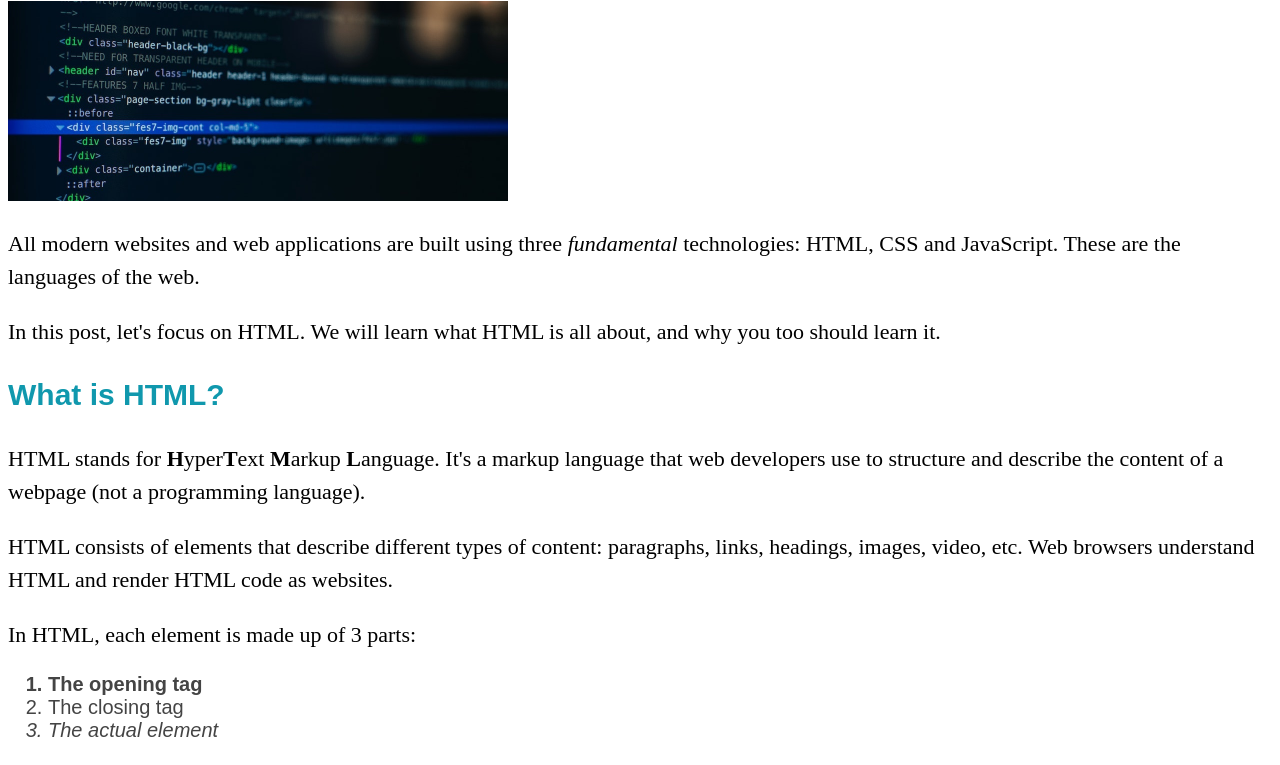
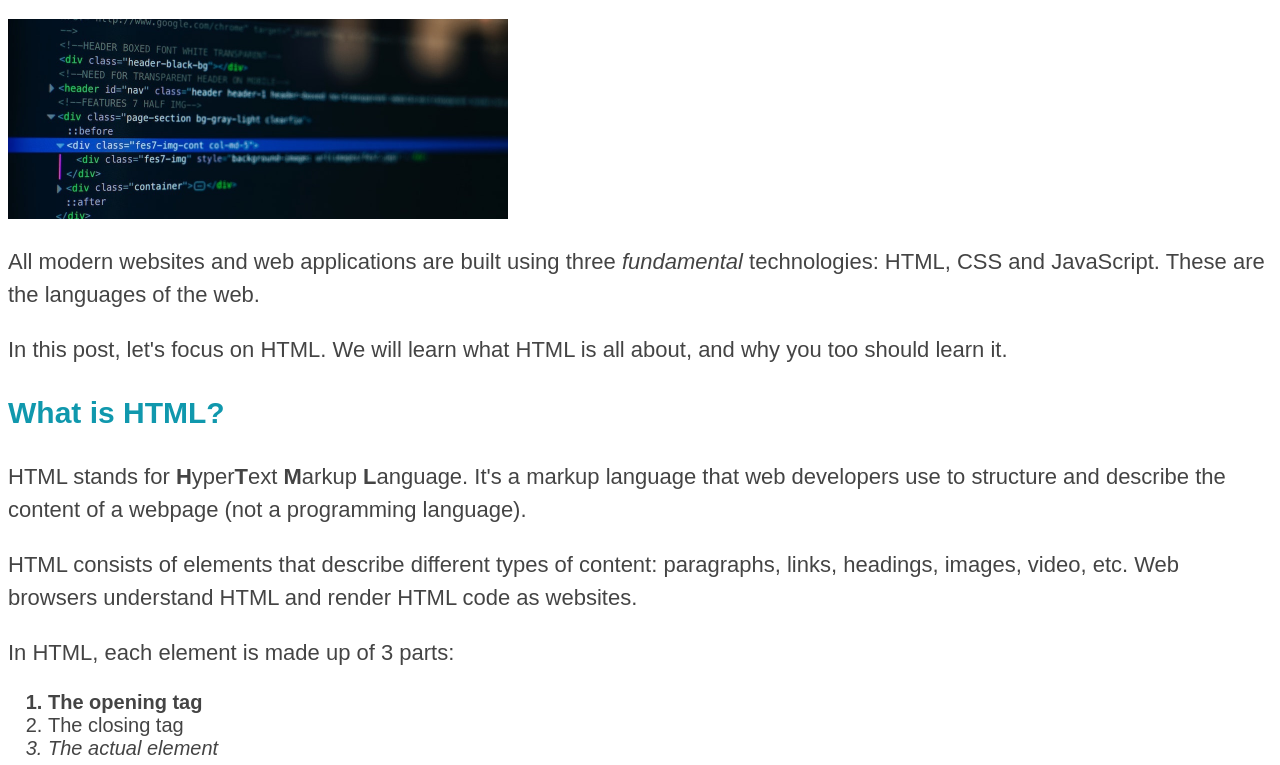
Before and after one commit to ELLECODER123/MY-HTML-PROJECTS, a plain HTML site: page 03-CSS-Fundamentals/index.html in a window 1280 px wide. Shown: the part 340-1105 px from the top of the page. Drawn offline with Linux system fonts and the light colour scheme.

Commit message:
Inharitance and universal selectors

```diff
--- a/03-CSS-Fundamentals/style.css
+++ b/03-CSS-Fundamentals/style.css
@@ -1,12 +1,20 @@
 /* Multiple Selectors  */
-h1,
+* {
+}
+
+body {
+  border-top: 10px solid #1098ad;
+  font-family: sans-serif;
+  color: #444;
+}
+
+/* h1,
 h2,
 h3,
 h4,
 li {
-  font-family: sans-serif;
-  color: #444;
-}
+
+} */
 .main-header {
   background-color: #f7f7f7;
 }
```
